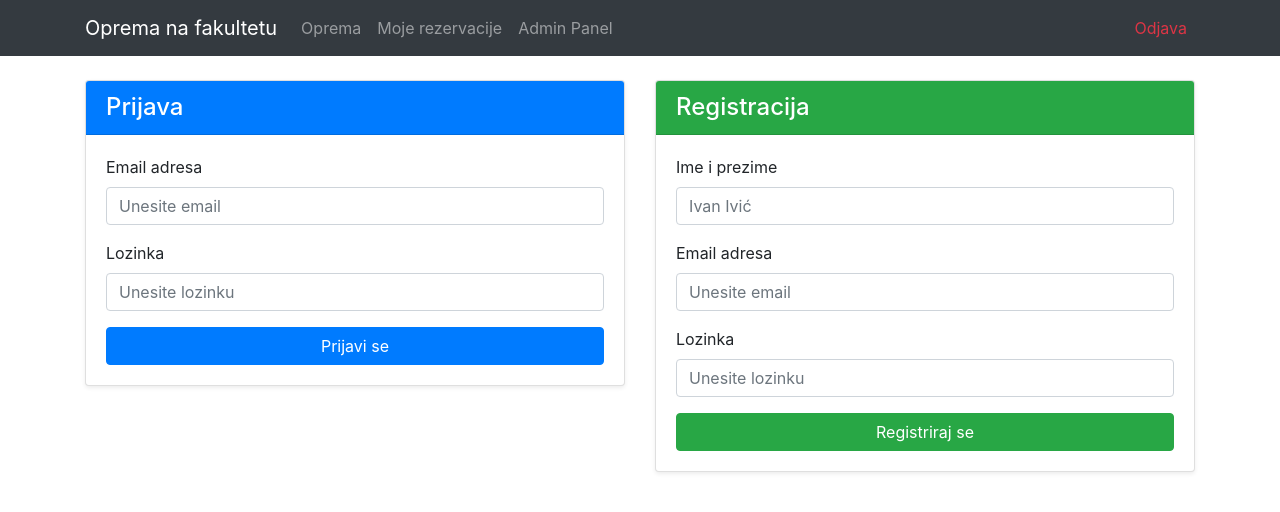
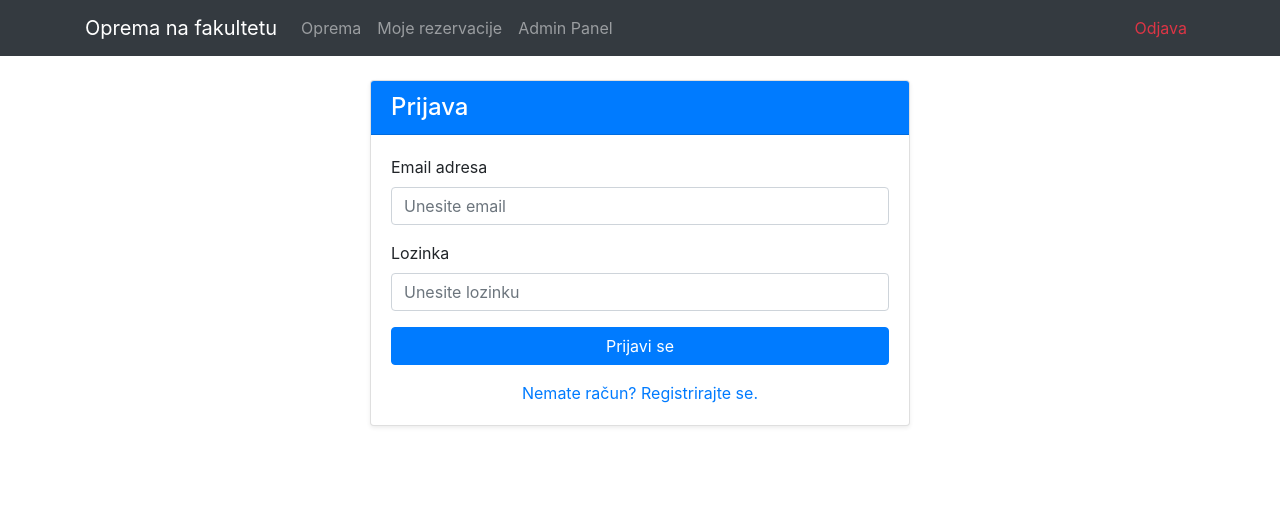
Before and after one commit to jugin024/evidencija_opreme_na_fakultetu, a Vue app: page / in a window 1280 px wide. Shown: the top 512 px of the page. Built offline with nearby package versions, Linux system fonts and the light colour scheme.

Commit message:
razdvojene forme za prijavu i registracija + provjere za registraciju

```diff
--- a/src/Home.vue
+++ b/src/Home.vue
@@ -1,6 +1,6 @@
 <template>
-  <div class="row">
-    <div class="col-md-6">
+  <div class="row justify-content-center">
+    <div class="col-md-6" v-if="prikaziPrijavu">
       <div class="card mb-4 shadow-sm">
         <div class="card-header bg-primary text-white">
           <h4 class="mb-0">Prijava</h4>
@@ -31,12 +31,17 @@
               Prijavi se
             </button>
           </form>
+
+          <div class="mt-3 text-center">
+            <a href="#" @click.prevent="prikaziPrijavu = false"
+              >Nemate račun? Registrirajte se.</a
+            >
+          </div>
         </div>
       </div>
     </div>
 
-    <!-- Desna kolona: Registracija -->
-    <div class="col-md-6">
+    <div class="col-md-6" v-else>
       <div class="card mb-4 shadow-sm">
         <div class="card-header bg-success text-white">
           <h4 class="mb-0">Registracija</h4>
@@ -73,11 +78,20 @@
                 minlength="8"
                 required
               />
+              <small class="form-text text-muted"
+                >Lozinka mora imati min. 8 znakova, veliko slovo, broj i
+                specijalan znak.</small
+              >
             </div>
             <button type="submit" class="btn btn-success btn-block">
               Registriraj se
             </button>
           </form>
+          <div class="mt-3 text-center">
+            <a href="#" @click.prevent="prikaziPrijavu = true"
+              >Imate račun? Prijavite se.</a
+            >
+          </div>
         </div>
       </div>
     </div>
@@ -89,6 +103,7 @@ export default {
   name: "Home",
   data() {
     return {
+      prikaziPrijavu: true,
       loginEmail: "",
       loginLozinka: "",
 
@@ -104,13 +119,33 @@ export default {
       this.$router.push("/oprema");
     },
     registrirajKorisnika() {
+      if (!this.regEmail.includes("@")) {
+        alert("greska: Email mora imati @!");
+        return;
+      }
+      if (this.regLozinka.length < 8) {
+        alert("greška: lozinka mora imati barem 8 znakova!");
+        return;
+      }
+      let imaVelikoSlovo = /[A-Z]/.test(this.regLozinka);
+      let imaBroj = /[0-9]/.test(this.regLozinka);
+      let imaSpecijalniZnak = /[",!#$%&/()=?*\\|@{}<>¤]/.test(this.regLozinka);
+
+      if (!imaVelikoSlovo || !imaBroj || !imaSpecijalniZnak) {
+        alert(
+          "Greška: lozinka mora imat barem jedno veliko slovo, jedan broj te jedan specijalni znak!"
+        );
+        return;
+      }
+
       console.log("Registracija ime+mail", this.regIme, this.regEmail);
 
-      alert("Registracija prošla");
+      alert("Registracija prošla, prijavite se");
 
       this.regIme = "";
       this.regEmail = "";
       this.regLozinka = "";
+      this.prikaziPrijavu = true;
     },
   },
 };
```
